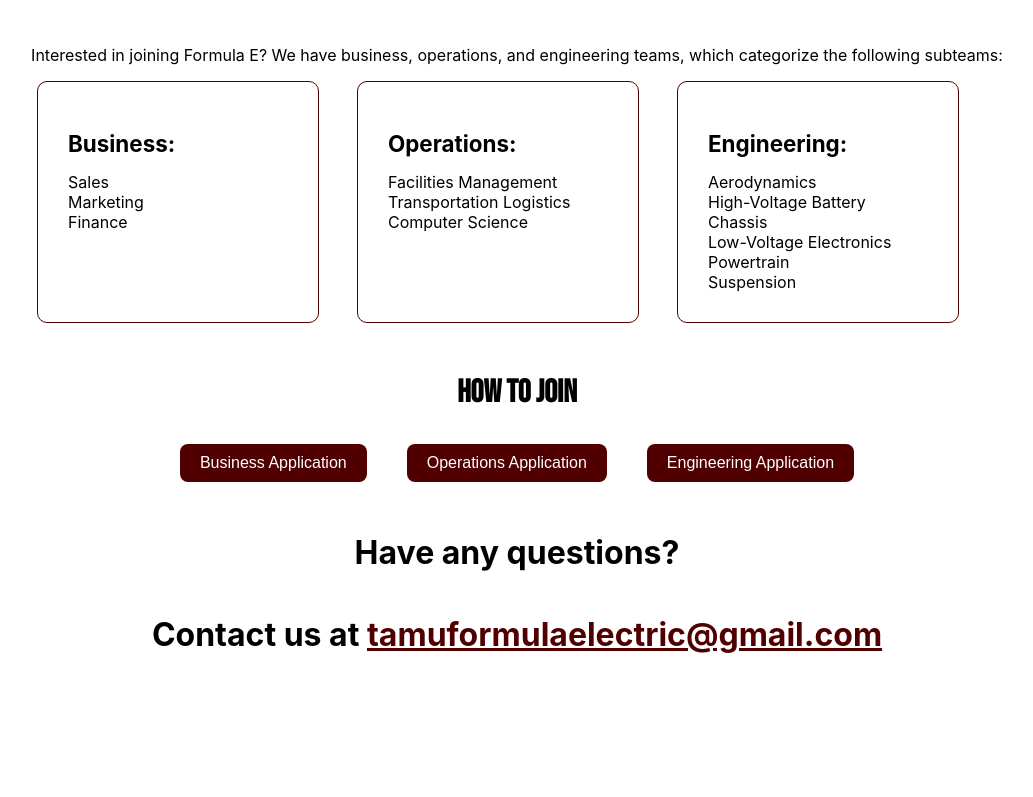
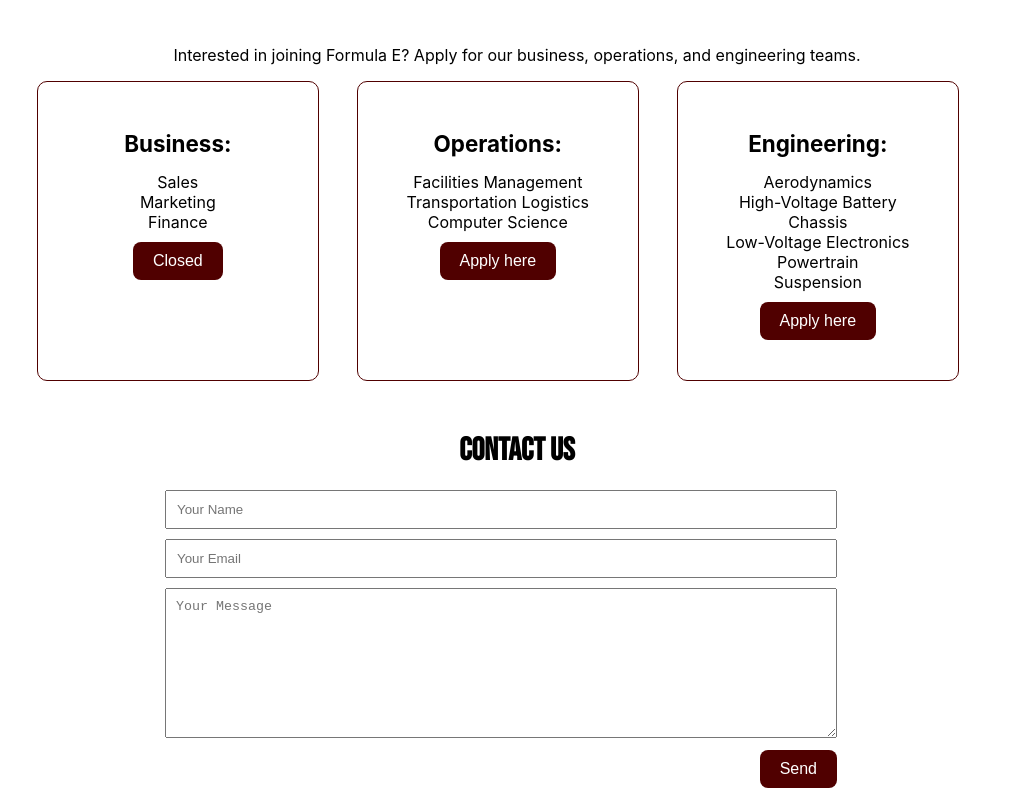
Before and after one commit to TAMU-Formula-SAE-EV/TopSecret, a React (Vite) app: page /get-involved in a window 1280 px wide. Shown: the part 963-1760 px from the top of the page, without its empty margins (123-1156 px from the left). Built offline with nearby package versions, Linux system fonts and the light colour scheme.

Commit message:
update to other repo temporarily

```diff
--- a/package.json
+++ b/package.json
@@ -10,9 +10,11 @@
     "preview": "vite preview"
   },
   "dependencies": {
+    "@emailjs/browser": "^4.3.3",
     "@fortawesome/fontawesome-svg-core": "^6.5.1",
     "@fortawesome/free-brands-svg-icons": "^6.5.1",
     "@fortawesome/react-fontawesome": "^0.2.0",
+    "emailjs": "^4.0.3",
     "react": "^18.2.0",
     "react-dom": "^18.2.0",
     "react-router-dom": "^6.22.3",
--- a/src/components/footer/footer.jsx
+++ b/src/components/footer/footer.jsx
@@ -1,6 +1,6 @@
 import Logo from '../../assets/logo.png';
 import { FontAwesomeIcon } from '@fortawesome/react-fontawesome';
-import { faInstagram, faYoutube, faFacebook, faLinkedin, faTiktok } from '@fortawesome/free-brands-svg-icons';
+import { faInstagram, faYoutube, faLinkedin } from '@fortawesome/free-brands-svg-icons';
 import Linktree from '../../assets/linktree.png';
 import './footer.css';
 
@@ -16,17 +16,11 @@
                     <a rel="noopener noreferrer" href='https://www.instagram.com/tamuformulaelectric/' target='_blank'>
                         <FontAwesomeIcon icon={faInstagram} className='icon'/>
                     </a>
-                    <a rel="noopener noreferrer" href='https://www.tiktok.com/@tamuformulae' target='_blank'>
-                        <FontAwesomeIcon icon={faTiktok} />
-                    </a>
                     <a rel="noopener noreferrer" href='https://linktr.ee/tamuformulaelectric' target="_blank">
                         <img src={Linktree} alt="Linktree" className="linktree-icon"/>
                     </a>
                     <a rel="noopener noreferrer" href='https://www.youtube.com/@tamuformulaelectric/videos' target='_blank'>
                         <FontAwesomeIcon icon={faYoutube} />
-                    </a>
-                    <a rel="noopener noreferrer" href='https://www.facebook.com/tamu.formula.sae/' target='_blank'>
-                        <FontAwesomeIcon icon={faFacebook} />
                     </a>
                     <a rel="noopener noreferrer" className='no-margin' href='https://www.linkedin.com/company/texas-a-m-fsae-electric-racing/' target='_blank'>
                         <FontAwesomeIcon icon={faLinkedin} />
--- a/src/pages/get_involved/get_involved.css
+++ b/src/pages/get_involved/get_involved.css
@@ -32,15 +32,6 @@
 
 .recruitment-title {
     font-family: "Bebas Neue", sans-serif;
-}
-
-.join {
-    text-align: center;
-}
-
-.join-title {
-    font-family: "Bebas Neue", sans-serif;
-    font-size: 2rem;
 }
 
 .join-buttons-container {
@@ -83,7 +74,46 @@
     color: white;
 }
 
-/* .contact {
+.subteams {
+    display: flex;
+    justify-content: space-between;
+    text-align: center;
+    margin-left: 0px;
+    margin-right: 0px;
+}
+
+@media (max-width: 900px) {
+    .subteams {
+        flex-direction: column;
+        align-items: center;
+        margin-left: 0;
+    }
+
+    .subteam {
+        margin-bottom: 20px;
+    }
+}
+
+.subteam {
+    width: 40vh;
+    margin-right: 4%;
+    padding: 30px;
+    border: 1px solid #500000;
+    border-radius: 10px;
+    box-sizing: border-box;
+    position: relative;
+}
+
+.subteam h2 {
+    font-size: 1.4em;
+    margin-bottom: 15px;
+}
+
+.subteam p {
+    margin: 0;
+}
+
+.contact {
     text-align: center;
     margin-top: 50px;
     position: relative;
@@ -95,8 +125,8 @@
     display: flex;
     flex-direction: column;
     align-items: center;
-    margin-left: 10rem;
-    margin-right: 10rem;
+    margin-left: 18rem;
+    margin-right: 20rem;
     position: relative;
 }
 
@@ -123,9 +153,9 @@
     position: absolute;
     bottom: 0;
     right: 0;
-} */
+}
 
-/* .contact-form button {
+.contact-form button {
     border: none;
     padding: 10px 20px;
     cursor: pointer;
@@ -133,7 +163,7 @@
     border-radius: 0.5rem;
     background-color: #500000;
     color: white;
-} */
+}
 
 .contact-email {
     margin-top: 20px;
@@ -152,44 +182,3 @@
     text-decoration: underline;
     color: #500000;
 }
-
-.subteams {
-    display: flex;
-    justify-content: space-between;
-    margin-left: 0px;
-    margin-right: 0px;
-}
-
-@media (max-width: 900px) {
-    .subteams {
-        flex-direction: column;
-        align-items: center;
-        margin-left: 0;
-    }
-
-    .subteam {
-        margin-bottom: 20px;
-    }
-
-    .contact-email{
-        font-size: .7rem;
-    }
-}
-
-.subteam {
-    width: 40vh;
-    margin-right: 4%;
-    padding: 30px;
-    border: 1px solid #500000;
-    border-radius: 10px;
-    box-sizing: border-box;
-}
-
-.subteam h2 {
-    font-size: 1.4em;
-    margin-bottom: 15px;
-}
-
-.subteam p {
-    margin: 0;
-}
--- a/src/pages/get_involved/get_involved.jsx
+++ b/src/pages/get_involved/get_involved.jsx
@@ -5,28 +5,32 @@
 import Footer from '../../components/footer/footer';
 
 const GetInvolved = () => {
+  const [thankYouMessageVisible, setThankYouMessageVisible] = useState(false);
 
-  const initialContactFormData = {
-    name: "",
-    email: "",
-    message: "",
-  };
+  const handleSubmit = async (event) => {
+    event.preventDefault();
 
-  const [contactFormData, setContactFormData] = useState(initialContactFormData);
-  const [contactFormSubmitted, setContactFormSubmitted] = useState(false);
+    const form = event.target;
+    const formData = new FormData(form);
 
-  const handleChange = (e) => {
-    setContactFormData((prevFormData) => ({
-      ...prevFormData,
-      [e.target.name]: e.target.value,
-    }));
-    setContactFormSubmitted(false);
-  };
+    try {
+      const response = await fetch(form.action, {
+        method: 'POST',
+        body: formData,
+        mode: 'no-cors'
+      });
 
-  const handleSubmit = async (e) => {
-    e.preventDefault();
-    setContactFormSubmitted(true);
-    console.log(contactFormData);
+      console.log('Form submitted successfully', response);
+
+      form.reset();
+      setThankYouMessageVisible(true);
+
+      setTimeout(() => {
+        setThankYouMessageVisible(false);
+      }, 4000);
+    } catch (error) {
+      console.error('Error submitting form:', error, error.message);
+    }
   };
 
   return (
@@ -36,27 +40,33 @@
         <h1>Get Involved</h1>
       </div>
       <div className="videoContainer">
-      <video autoPlay muted controls className="videoStyle">
-        <source src={GetInvolvedVideo} type="video/mp4" />
-        Your browser does not support the video tag.
-      </video>
+        <video autoPlay muted controls className="videoStyle">
+          <source src={GetInvolvedVideo} type="video/mp4" />
+          Your browser does not support the video tag.
+        </video>
       </div>
 
       <div className="recruitment">
-        <h1 className="recruitment-title">Our Recruitment Process</h1>
-        <p>Interested in joining Formula E? We have business, operations, and engineering teams, which categorize the following subteams:</p>
+        <h1 className="recruitment-title">How To Join</h1>
+        <p>Interested in joining Formula E? Apply for our business, operations, and engineering teams.</p>
         <div className="subteams">
           <div className="subteam">
             <h2>Business:</h2>
             <p>Sales</p>
             <p>Marketing</p>
             <p>Finance</p>
+            {/* <a href="https://forms.office.com/pages/responsepage.aspx?id=44HzaNpGuUe6V28yK48NoSrqd-GpUQxLog_m04LE3ExUNUZUQVY4OVA2V0pVUDFCWE9aNU84NFpEUy4u"> */}
+              <button className="business-button join-button">Closed</button>
+            {/* </a> */}
           </div>
           <div className="subteam">
             <h2>Operations:</h2>
             <p>Facilities Management</p>
             <p>Transportation Logistics</p>
             <p>Computer Science</p>
+            <a href="https://docs.google.com/forms/d/e/1FAIpQLSc5lz2CDG8bV8xVcwv9XsgCUsVMwg8ehZ37KLrOcfLQU92W7A/viewform">
+              <button className="operations-button join-button">Apply here</button>
+            </a>
           </div>
           <div className="subteam">
             <h2>Engineering:</h2>
@@ -66,43 +76,28 @@
             <p>Low-Voltage Electronics</p>
             <p>Powertrain</p>
             <p>Suspension</p>
+            <a href="https://docs.google.com/forms/d/e/1FAIpQLSfqrb4vc-XoosoE9pfsxD8bJV0U_gP9SCxY0DHdfq97Fp4jHw/viewform?pli=1">
+              <button className="engineering-button join-button">Apply here</button>
+            </a>
           </div>
         </div>
       </div>
 
-      <div className="join">
-        <h1 className="join-title">How to Join</h1>
-        <div className="join-buttons-container">
-          <a href="https://forms.office.com/pages/responsepage.aspx?id=44HzaNpGuUe6V28yK48NoSrqd-GpUQxLog_m04LE3ExUNUZUQVY4OVA2V0pVUDFCWE9aNU84NFpEUy4u">
-            <button className="business-button join-button">Business Application</button>
-          </a>
-          <a href="https://docs.google.com/forms/d/e/1FAIpQLSc5lz2CDG8bV8xVcwv9XsgCUsVMwg8ehZ37KLrOcfLQU92W7A/viewform">
-            <button className="operations-button join-button">Operations Application</button>
-          </a>
-          <a href="https://docs.google.com/forms/d/e/1FAIpQLSfqrb4vc-XoosoE9pfsxD8bJV0U_gP9SCxY0DHdfq97Fp4jHw/viewform?pli=1">
-            <button className="engineering-button join-button">Engineering Application</button>
-          </a>
-        </div>
-      </div>
-
-      {/* <div className="contact">
+      <div className="contact">
         <h1 className="contact-title">Contact Us</h1>
-        <form className="contact-form" onSubmit={handleSubmit}>
-          <input type="text" name="name" placeholder="Your Name" value={contactFormData.name} onChange={handleChange} />
-          <input type="email" name="email" placeholder="Your Email" value={contactFormData.email} onChange={handleChange} />
-          <textarea name="message" placeholder="Your Message" value={contactFormData.message} onChange={handleChange}></textarea>
+        <form className="contact-form" action="https://docs.google.com/forms/u/0/d/e/1FAIpQLScIDzc4swg6AYECqs3vnjOvldE3cwpr29QLivPrr0SVa5FJNw/formResponse?pli=1" onSubmit={handleSubmit}>
+          <input type="text" name="entry.276066810" placeholder="Your Name" />
+          <input type="email" name="entry.1504943651" placeholder="Your Email" />
+          <textarea name="entry.412394112" placeholder="Your Message"></textarea>
           <div className="send-button-container">
             <button type="submit">Send</button>
           </div>
         </form>
-      </div> */}
-
-      <div className="contact-email">
-        <h1>Have any questions?</h1>
-        <h1>Contact us at <a href="mailto:tamuformulaelectric@gmail.com">tamuformulaelectric@gmail.com</a></h1>
+        {thankYouMessageVisible && (
+          <div id="thankYouMessage">Thanks for contacting us! We'll reach out soon.</div>
+        )}
 
       </div>
-
 
       <Footer />
     </>
--- a/src/pages/home/home.jsx
+++ b/src/pages/home/home.jsx
@@ -52,13 +52,21 @@
         <Header/>
 
         <div className="landing-container">
+            <div className="landing-text">
+                <h1 className="landing-we-are">WE ARE </h1>
+                <div className="landing-text-spacer"></div>
                 <Typewriter
                     options={{
-                strings: ['WE ARE TEXAS A&M FORMULA ELECTRIC', 'WE ARE AGGIE ENGINEERS'],
+                    strings: [
+                        ' TEXAS A&M FORMULA ELECTRIC',
+                        ' AGGIE ENGINEERS',
+                    ],
                     autoStart: true,
                     loop: true,
+                    deleteSpeed: 50,
                     }}
                 />
+            </div>
             <div className="scroll-down"></div>
         </div>
 
```
Also changed, not shown: src/pages/home/home.css (+41 -20 lines), src/pages/meet_the_team/team.jsx (+7 -7 lines), 1 other file (tests, documents, lock files or other folders). Lines whose indentation alone changed are shown as unchanged.
